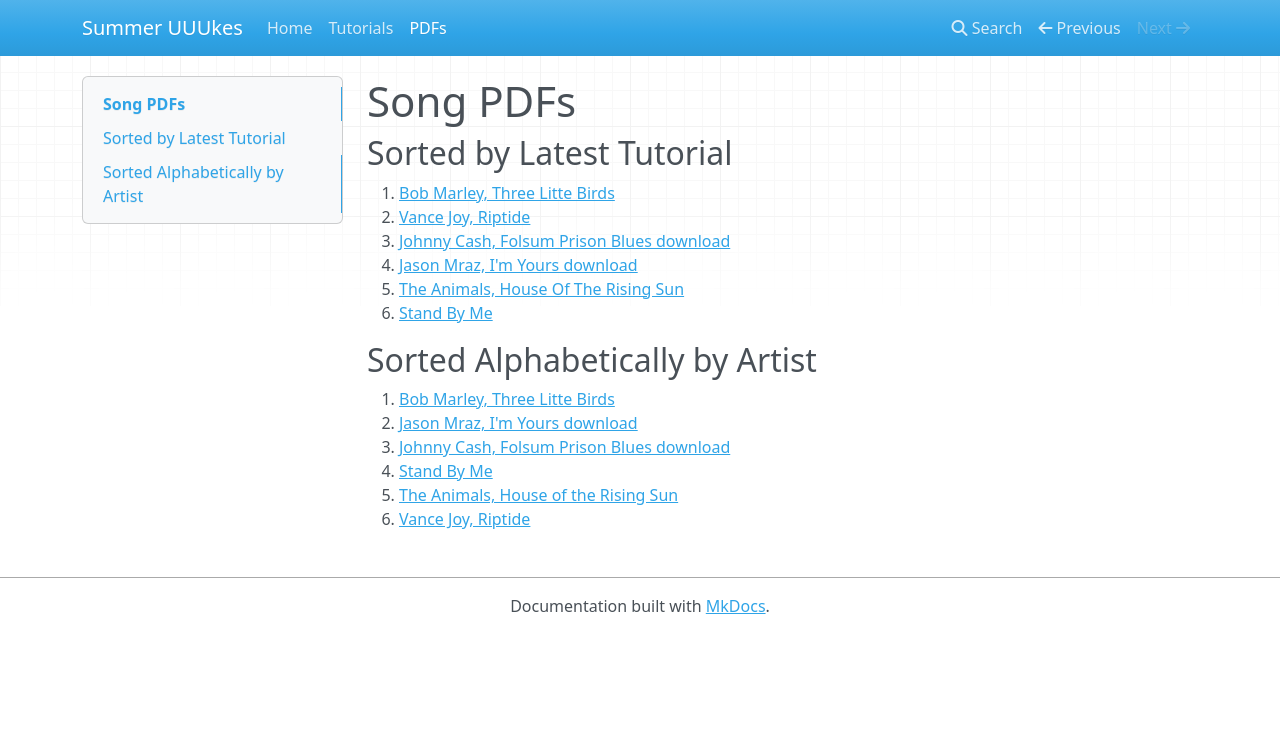
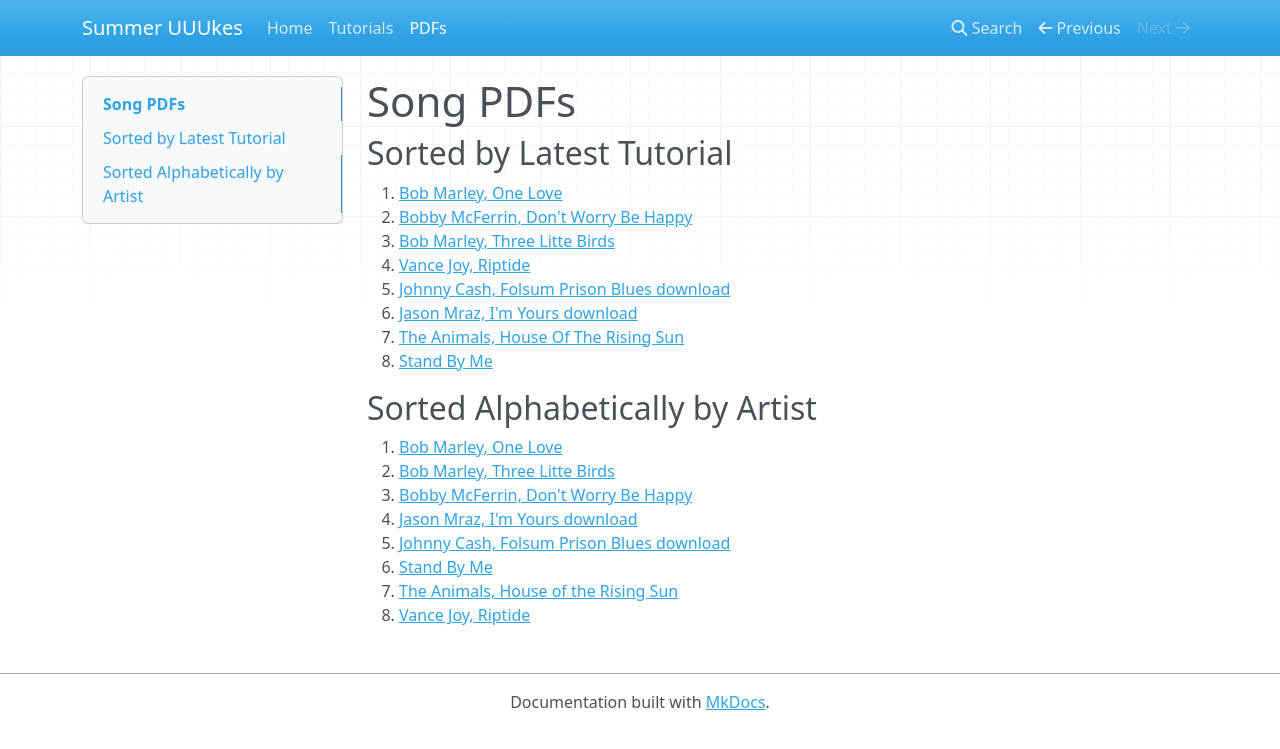
Before and after one commit to dougsweetser/uuukes, an MkDocs documentation site: the page built from docs/pdfs/pdfs.md, in a window 1280 px wide. Shown: the top 749 px of the page. Built offline with MkDocs 1.6.1, drawn with Linux system fonts in a browser that asks for light colours; nearby versions of some CDN libraries.

Commit message:
Added two more.

```diff
--- a/docs/pdfs/pdfs.md
+++ b/docs/pdfs/pdfs.md
@@ -2,6 +2,8 @@
 
 ## Sorted by Latest Tutorial
 
+1. [Bob Marley, One Love](Bob_Marley__One_Love.pdf)
+1. [Bobby McFerrin, Don't Worry Be Happy](Bobby_McFerrin_Dont_worry_be_happy.pdf)
 1. [Bob Marley, Three Litte Birds](Bob_Marley__Three_Little_Birds_Songsheet.pdf)
 1. [Vance Joy, Riptide](Vance_Joy__Riptide.pdf)
 1. [Johnny Cash, Folsum Prison Blues download](Johnny_Cash__Folsom_Prison_Blues.pdf)
@@ -12,7 +14,9 @@
 
 ## Sorted Alphabetically by Artist
 
+1. [Bob Marley, One Love](Bob_Marley__One_Love.pdf)
 1. [Bob Marley, Three Litte Birds](Bob_Marley__Three_Little_Birds_Songsheet.pdf)
+1. [Bobby McFerrin, Don't Worry Be Happy](Bobby_McFerrin_Dont_worry_be_happy.pdf)
 1. [Jason Mraz, I'm Yours download](Jason_Mraz__Im_Yours.pdf)
 1. [Johnny Cash, Folsum Prison Blues download](Johnny_Cash__Folsom_Prison_Blues.pdf)
 1. [Stand By Me](Stand_By_Me__G.pdf)
```
Also changed, not shown: docs/tutorials.md (+20 -0 lines), 2 other files.
